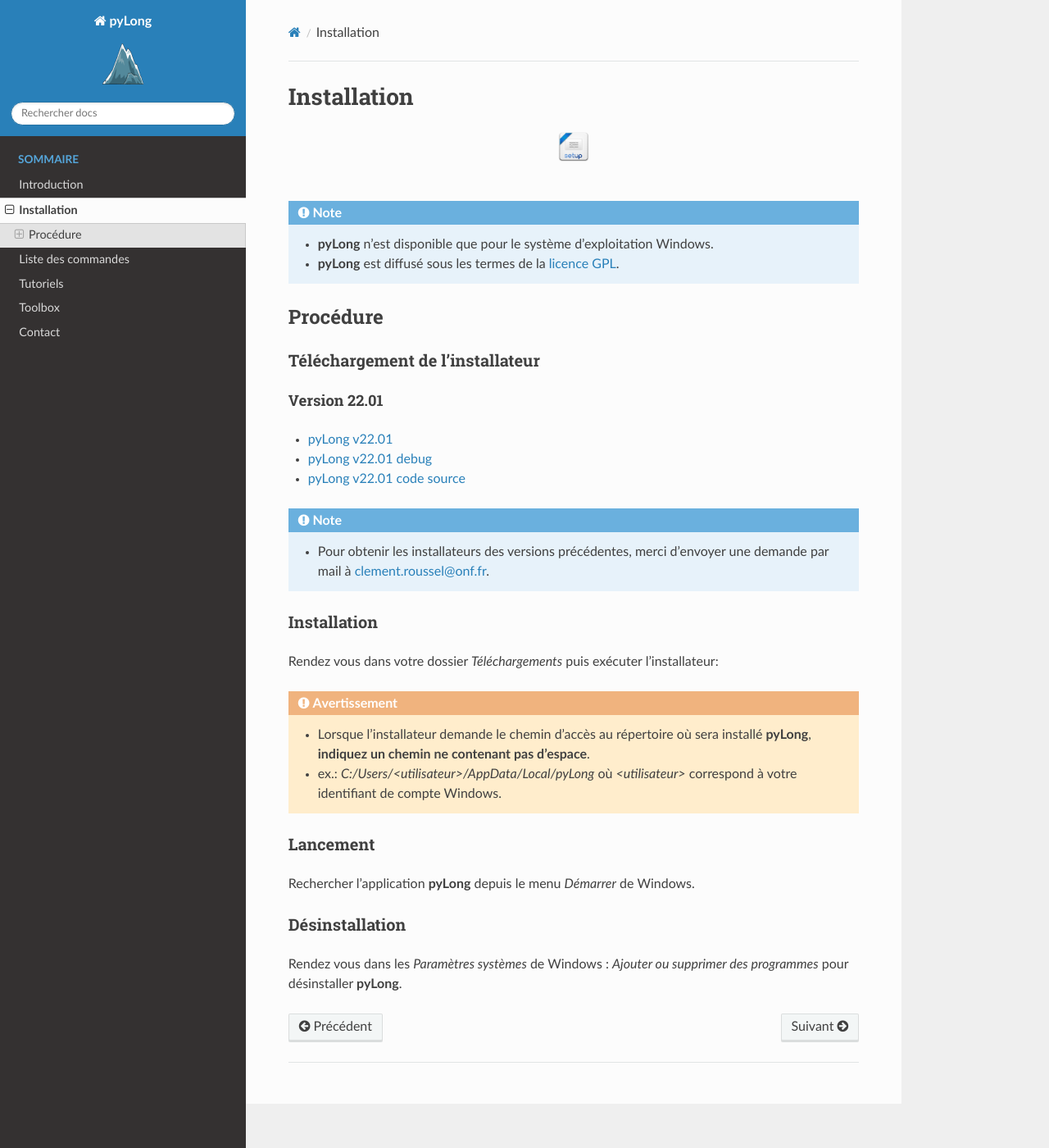
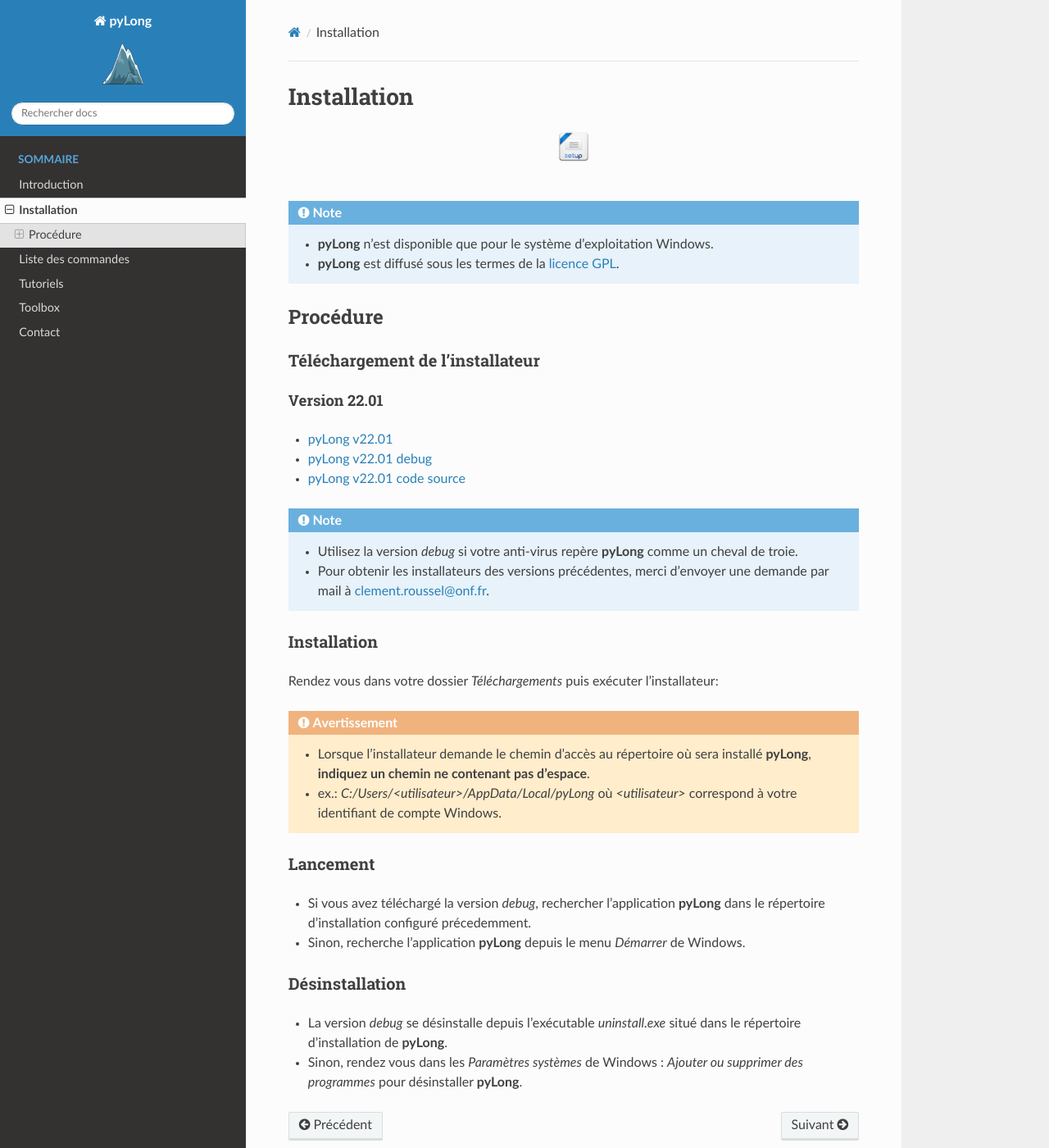
Before and after one commit to clementroussel/pyLong-doc, a Sphinx documentation site: the page built from docs/source/installation.rst, in a window 1280 px wide and 1400 px high. Shown: the whole window at 82% size. Built offline with Sphinx 7.4.7 and the Read the Docs theme 2.0.0, drawn with Linux system fonts in a browser that asks for light colours.

Commit message:
Update installation.rst

```diff
--- a/docs/source/installation.rst
+++ b/docs/source/installation.rst
@@ -34,6 +34,7 @@ Version 22.01
 .. _pyLong v22.01 code source: https://sourceforge.net/projects/pylong/files/pyLong_22-01_src.zip/download
 
 .. note::
+   - Utilisez la version *debug* si votre anti-virus repère **pyLong** comme un cheval de troie.
    - Pour obtenir les installateurs des versions précédentes, merci d'envoyer une demande par mail à `clement.roussel@onf.fr`_.
 
 .. _clement.roussel@onf.fr: clement.roussel@onf.fr
@@ -51,10 +52,12 @@ Rendez vous dans votre dossier *Téléchargements* puis exécuter l'installateur
 Lancement
 ---------
 
-Rechercher l'application **pyLong** depuis le menu *Démarrer* de Windows.
+- Si vous avez téléchargé la version *debug*, rechercher l'application **pyLong** dans le répertoire d'installation configuré précedemment.
+- Sinon, recherche l'application **pyLong** depuis le menu *Démarrer* de Windows.
 
 
 Désinstallation
 ---------------
 
-Rendez vous dans les *Paramètres systèmes* de Windows : *Ajouter ou supprimer des programmes* pour désinstaller **pyLong**.
+- La version *debug* se désinstalle depuis l'exécutable *uninstall.exe* situé dans le répertoire d'installation de **pyLong**.
+- Sinon, rendez vous dans les *Paramètres systèmes* de Windows : *Ajouter ou supprimer des programmes* pour désinstaller **pyLong**.
```
